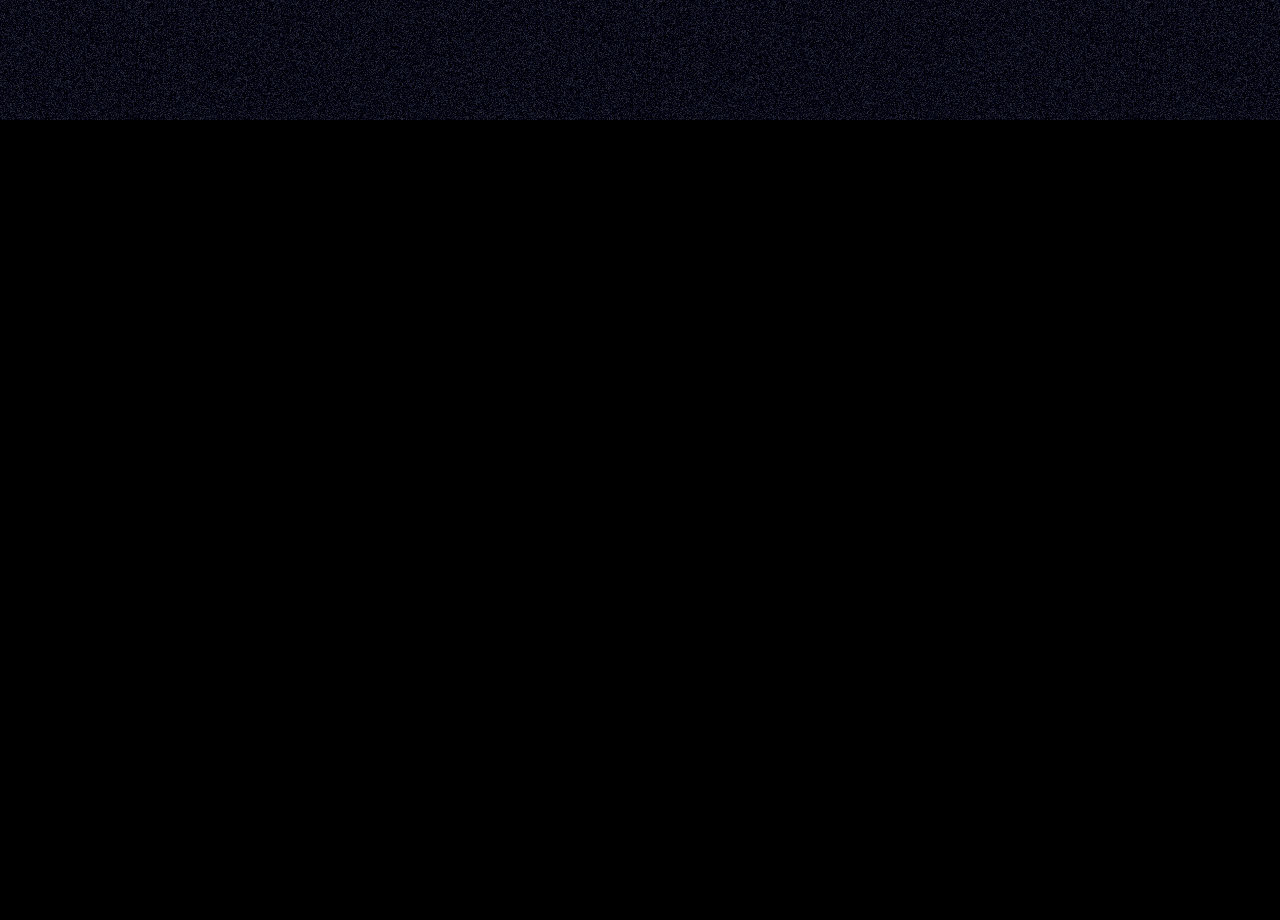
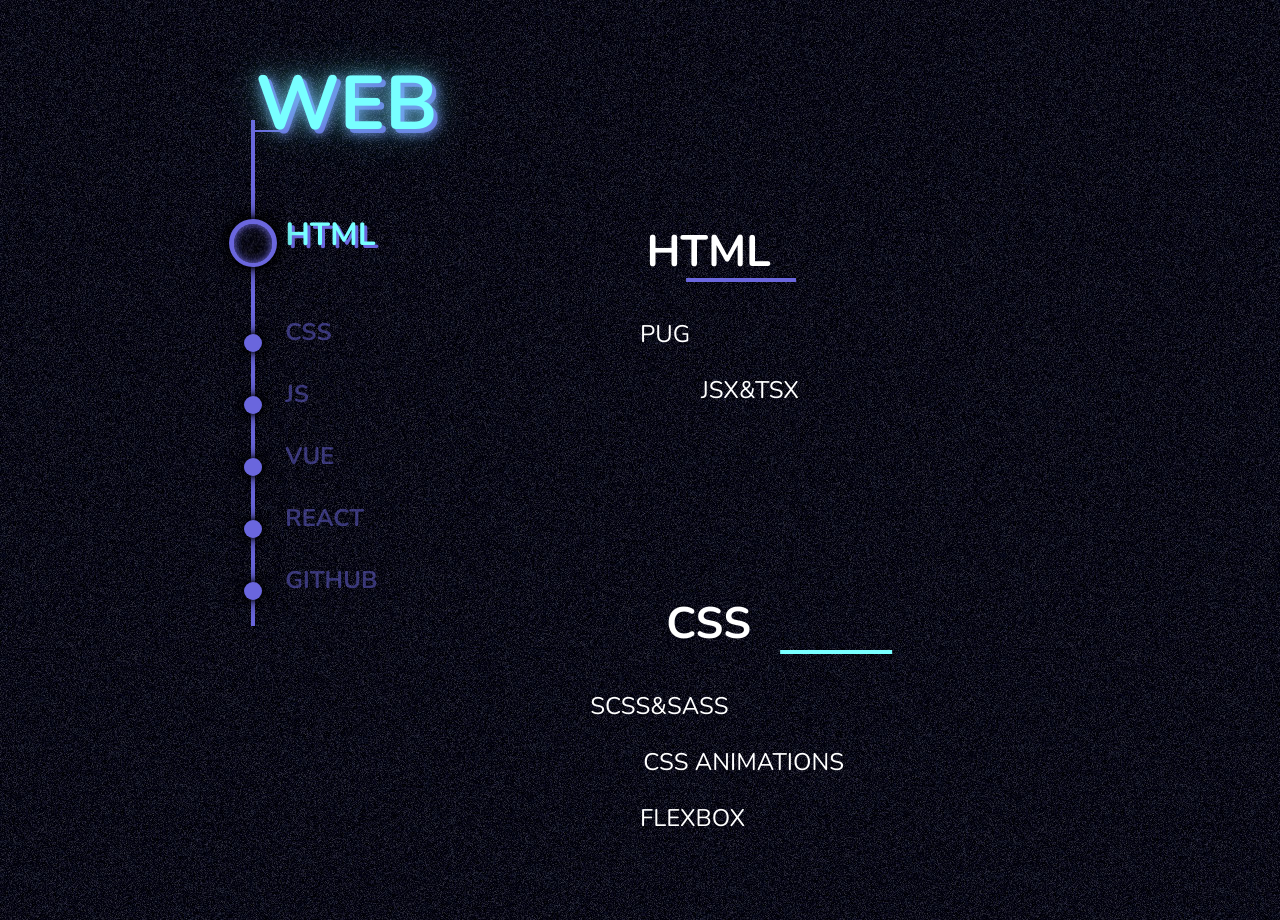
Before and after one commit to truedward/truedward.github.io, a Vue app: page /#/ in a window 1280 px wide. Shown: the part 800-1720 px from the top of the page. Before the commit the page ends 920 px from the top, so only its background shows below. Built offline with nearby package versions, Linux system fonts and the light colour scheme.

Commit message:
Desktop skills layout

```diff
--- /dev/null
+++ b/src/const/Colors.ts
@@ -0,0 +1 @@
+export default ["#C100CE", "#6A66DD", "#78FFFF", "#FFFFFF"];
--- /dev/null
+++ b/src/interfaces/Skill.ts
@@ -0,0 +1,12 @@
+export default interface ISkill {
+  id: number;
+  title: {
+    value: string;
+  };
+  subskills: {
+    id: number;
+    title: {
+      value: string;
+    };
+  }[];
+}
--- /dev/null
+++ b/src/layout/Skills.vue
@@ -0,0 +1,173 @@
+<template>
+  <div class="skills">
+    <div class="skills__inner">
+      <div class="skills__navigation">
+        <h1 class="skills__navigation-title">WEB</h1>
+        <h2
+          class="skills__navigation-subtitle skills__navigation-subtitle_active"
+        >
+          <div
+            class="skills__navigation-subtitle-point skills__navigation-subtitle-point_active"
+          ></div>
+          HTML
+        </h2>
+        <h2 class="skills__navigation-subtitle">
+          <div class="skills__navigation-subtitle-point"></div>
+          CSS
+        </h2>
+        <h2 class="skills__navigation-subtitle">
+          <div class="skills__navigation-subtitle-point"></div>
+          JS
+        </h2>
+        <h2 class="skills__navigation-subtitle">
+          <div class="skills__navigation-subtitle-point"></div>
+          VUE
+        </h2>
+        <h2 class="skills__navigation-subtitle">
+          <div class="skills__navigation-subtitle-point"></div>
+          REACT
+        </h2>
+        <h2 class="skills__navigation-subtitle">
+          <div class="skills__navigation-subtitle-point"></div>
+          GITHUB
+        </h2>
+      </div>
+      <div class="skills__content">
+        <div class="skills__item" v-for="skill in skills" :key="skill.id">
+          <div class="skills__item-title skills__item-title_active">
+            <div
+              class="skills__item-title-underline"
+              :style="{
+                transform: `translateX(${skill.underline.bias_x}px)`,
+                width: `${skill.underline.width}px`,
+                backgroundColor: skill.underline.color,
+              }"
+            ></div>
+            {{ skill.title.value }}
+          </div>
+          <div
+            class="skills__item-content"
+            v-for="subskill in skill.subskills"
+            :key="subskill.id"
+          >
+            <div
+              class="skills__item-subtitle"
+              :style="{
+                transform: `translateX(${subskill.bias_x}px)`,
+              }"
+            >
+              {{ subskill.title.value }}
+            </div>
+          </div>
+        </div>
+      </div>
+    </div>
+  </div>
+</template>
+
+<script lang="ts">
+import { Component, Vue } from "vue-property-decorator";
+import ISkill from "@/interfaces/Skill";
+import Colors from "@/const/Colors";
+
+interface IStateForSkill {
+  underline: {
+    width: number;
+    bias_x: number;
+    color: string;
+  };
+  subskills: {
+    bias_x: number;
+  }[];
+}
+
+type ISkillWithState = IStateForSkill & ISkill;
+
+@Component({})
+export default class Home extends Vue {
+  mounted() {
+    this.generateSkillState();
+  }
+
+  generateSkillState() {
+    this.skills.forEach((skill, index) => {
+      skill.underline.bias_x =
+        (Math.random() * (index % 2 ? 1 : -1) + 0.5) * 80;
+      skill.underline.width = (Math.random() + 0.5) * 200;
+      skill.underline.color = this.randomColor();
+
+      skill.subskills.forEach((subskill, index) => {
+        subskill.bias_x = Math.random() * (index % 2 ? 1 : -1) * 90;
+      });
+    });
+  }
+
+  get randomColor() {
+    return () => Colors[Math.floor(Math.random() * Colors.length)];
+  }
+
+  skills: ISkillWithState[] = [
+    {
+      id: Math.random(),
+      underline: {
+        width: 0,
+        bias_x: 0,
+        color: Colors[0],
+      },
+      title: {
+        value: "HTML",
+      },
+      subskills: [
+        {
+          bias_x: 0,
+          id: Math.random(),
+          title: {
+            value: "PUG",
+          },
+        },
+        {
+          bias_x: 0,
+          id: Math.random(),
+          title: {
+            value: "JSX&TSX",
+          },
+        },
+      ],
+    },
+    {
+      id: Math.random(),
+      underline: {
+        width: 0,
+        bias_x: 0,
+        color: Colors[0],
+      },
+      title: {
+        value: "CSS",
+      },
+      subskills: [
+        {
+          bias_x: 0,
+          id: Math.random(),
+          title: {
+            value: "SCSS&SASS",
+          },
+        },
+        {
+          bias_x: 0,
+          id: Math.random(),
+          title: {
+            value: "CSS ANIMATIONS",
+          },
+        },
+        {
+          bias_x: 0,
+          id: Math.random(),
+          title: {
+            value: "FLEXBOX",
+          },
+        },
+      ],
+    },
+  ];
+}
+</script>
--- /dev/null
+++ b/src/scss/layout/_skills.scss
@@ -0,0 +1,145 @@
+.skills {
+  display: flex;
+  align-items: center;
+  justify-content: center;
+
+  &__inner {
+    width: $content-display-width;
+    height: 100%;
+    padding: 0 $padding * 80;
+    display: flex;
+    justify-content: space-evenly;
+    align-items: flex-start;
+  }
+
+  &__content {
+    width: 80%;
+    display: flex;
+    justify-content: center;
+    flex-direction: column;
+  }
+
+  &__item {
+    height: 50vh;
+    display: flex;
+    align-items: center;
+    flex-direction: column;
+    justify-content: center;
+
+    &-title {
+      font-size: 44px;
+      font-weight: bold;
+      color: white;
+      text-align: center;
+      position: relative;
+      margin-bottom: $margin * 8;
+
+      &-underline {
+        height: 4px;
+        position: absolute;
+        bottom: 0;
+      }
+    }
+
+    &-subtitle {
+      font-size: 24px;
+      color: white;
+      margin: $margin * 4 0;
+      text-align: center;
+    }
+  }
+
+  &__navigation {
+    display: flex;
+    flex-direction: column;
+    border-left: 4px solid $color-purple;
+    position: relative;
+    padding-top: calc(76px / 1.2);
+    height: auto;
+
+    &-title {
+      font-size: 76px;
+      font-weight: 700;
+      text-shadow: 0 0 16px rgba($color-turquoise, 0.5),
+        0 0 36px rgba($color-turquoise, 0.5), 4px 4px 0 $color-purple,
+        4px 4px 12px $color-purple;
+      color: $color-turquoise;
+      margin-bottom: $margin * 10;
+      position: absolute;
+      top: -76px * 0.9;
+      display: block;
+
+      &::before {
+        content: "";
+        position: absolute;
+        bottom: $padding * 8;
+        z-index: -1;
+        left: 0;
+        width: $padding * 10;
+        height: 2px;
+        background-color: $color-purple;
+      }
+    }
+
+    &-subtitle {
+      font-size: 24px;
+      color: rgba($color-purple, 0.5);
+      display: inline-block;
+      position: relative;
+      margin-bottom: $margin * 10;
+      margin-left: $margin * 10;
+      cursor: pointer;
+
+      &_active {
+        color: $color-turquoise;
+        text-shadow: 3px 3px 0 $color-purple;
+        font-size: 32px;
+        margin-top: $margin * 10;
+        margin-bottom: $margin * 20;
+      }
+
+      $point-bias-y: $padding * 6;
+      $point-bias-x: $padding * 13.7;
+
+      &-point {
+        position: absolute;
+        width: $padding * 6;
+        height: $padding * 6;
+        border-radius: 50%;
+        top: $point-bias-y;
+        left: -$point-bias-x;
+        background-color: $color-purple;
+        display: flex;
+        justify-content: center;
+        align-items: center;
+        cursor: pointer;
+        box-shadow: 0 0 6px black, 0 0 12px black, 0 0 24px black;
+
+        &::before {
+          content: "";
+          position: relative;
+          width: 0;
+          height: 0;
+          border-radius: 50%;
+          background-color: black;
+          background-image: url("~@/assets/background-pattern.svg");
+          background-size: 1000px 1000px;
+          background-repeat: repeat;
+        }
+
+        &_active {
+          width: $padding * 16;
+          height: $padding * 16;
+          top: $point-bias-y - $padding * 4;
+          left: -$point-bias-x - $padding * 5;
+
+          &::before {
+            width: 80%;
+            height: 80%;
+            box-shadow: inset 0 0 8px $color-purple;
+          }
+        }
+      }
+    }
+  }
+}
--- a/src/scss/main.scss
+++ b/src/scss/main.scss
@@ -3,4 +3,5 @@
 @import "base/reset";
 
 @import "./layout/header";
+@import "./layout/skills";
 @import "./layout/welcome-screen";
--- a/src/views/Home.vue
+++ b/src/views/Home.vue
@@ -2,6 +2,7 @@
   <div class="home">
     <Header />
     <WelcomeScreen />
+    <Skills />
   </div>
 </template>
 
@@ -9,11 +10,13 @@
 import { Component, Vue } from "vue-property-decorator";
 import Header from "@/layout/Header.vue";
 import WelcomeScreen from "@/layout/WelcomeScreen.vue";
+import Skills from "@/layout/Skills.vue";
 
 @Component({
   components: {
     Header,
     WelcomeScreen,
+    Skills,
   },
 })
 export default class Home extends Vue {}
```
